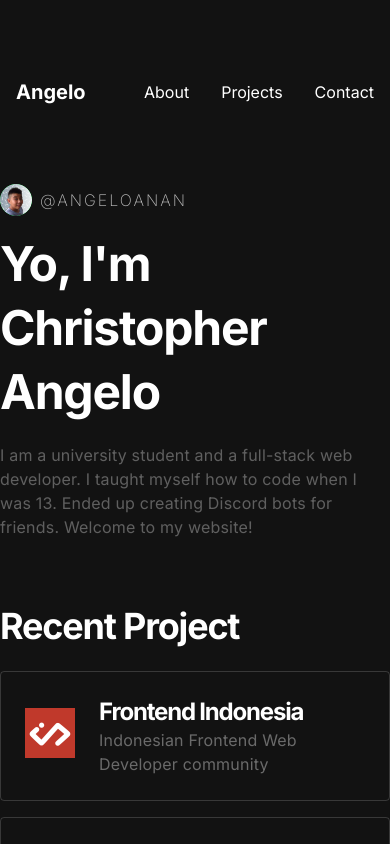
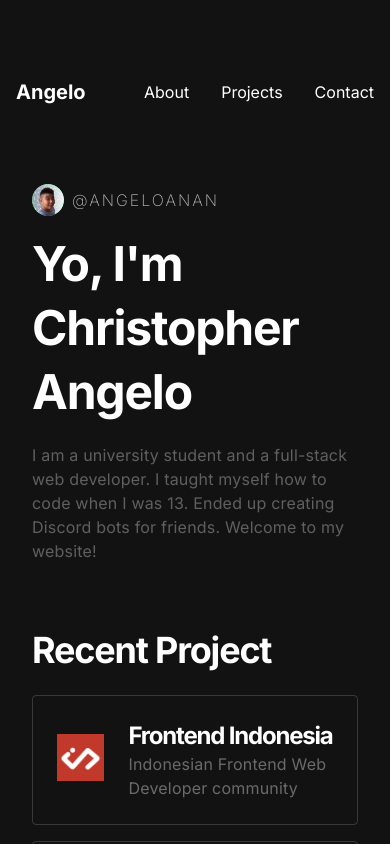
Before and after one commit to angeloanan/angeloanan.xyz, a Next.js app: page / in a window 390 px wide. Shown: the top 844 px of the page. Built offline with nearby package versions, Linux system fonts and the light colour scheme.

Commit message:
feat(content-spacer): add a minimum padding to the spacer
This aims to give padding for mobile users. I need to think about mobile layout soon:tm:

```diff
--- a/src/components/ui/content-spacer/index.tsx
+++ b/src/components/ui/content-spacer/index.tsx
@@ -3,7 +3,7 @@ import * as React from 'react'
 import { Flex, FlexProps } from '@chakra-ui/react'
 
 const ContentSpacer: React.FC<FlexProps> = props => {
-  return <Flex maxW='2xl' mx='auto' flexDir='column' {...props} />
+  return <Flex px={8} maxW='2xl' mx='auto' flexDir='column' {...props} />
 }
 
 export default ContentSpacer
```
